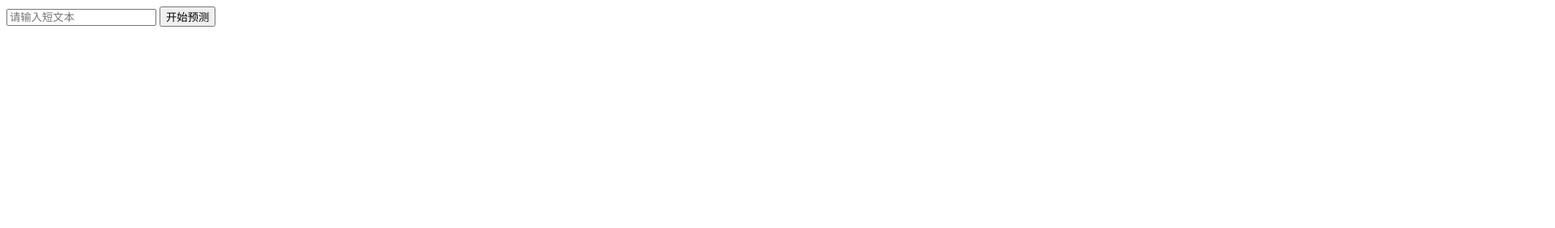
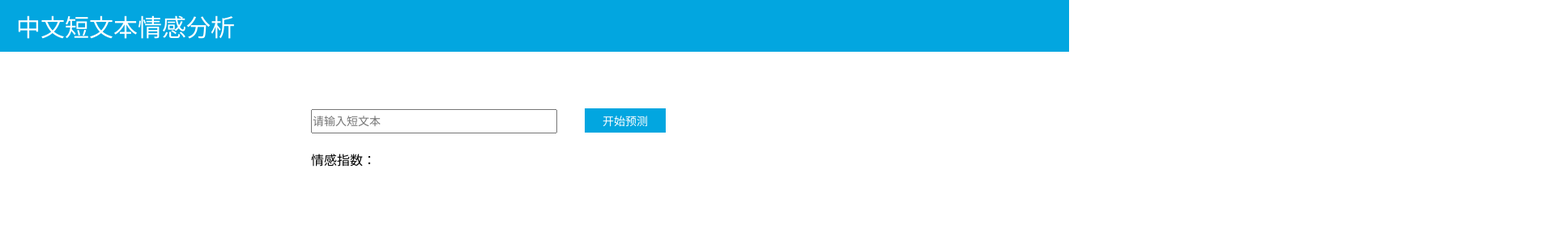
Before and after one commit to bighuang624/sentiment-analysis-webapp, a plain HTML site: page index.html in a window 1280 px wide. Shown: the top 282 px of the page at 81% size, 1920 px wide, since content can reach past the window. Drawn offline with nearby package versions, Linux system fonts and the light colour scheme.

Commit message:
:sparkles:add simple css code

```diff
--- a/index.html
+++ b/index.html
@@ -9,17 +9,59 @@
 </head>
 
 <body>
-    <input type="text" placeholder="请输入短文本">
-    <button>开始预测</button>
-    <p>
-        <span id="score"></span>
-    </p>
+    <header>中文短文本情感分析</header>
+    <div class="container">
+        <input type="text" placeholder="请输入短文本">
+        <button>开始预测</button>
+        <div class="result">
+            <span>情感指数：</span>
+            <span id="score"></span>
+        </div>
+    </div>
+    <footer></footer>
 </body>
 
 </html>
 
 <style>
+    * {
+        padding: 0;
+        margin: 0;
+    }
 
+    header {
+        width: 100%;
+        height: 44px;
+        background-color: #02A6E0;
+        color: #ffffff;
+        font-size: 30px;
+        padding: 10px 20px;
+    }
+
+    .container {
+        width: 100%;
+        padding: 70px 30%;
+    }
+
+    input {
+        width: 300px;
+        height: 26px;
+        font-size: 14px;
+        margin-right: 30px;
+    }
+
+    button {
+        width: 100px;
+        height: 30px;
+        font-size: 14px;
+        background-color: #02A6E0;
+        color: #ffffff;
+        border: 0;
+    }
+
+    .result {
+        margin-top: 20px;
+    }
 </style>
 
 <script src="https://cdn.bootcss.com/jquery/3.3.1/jquery.min.js"></script>
```
